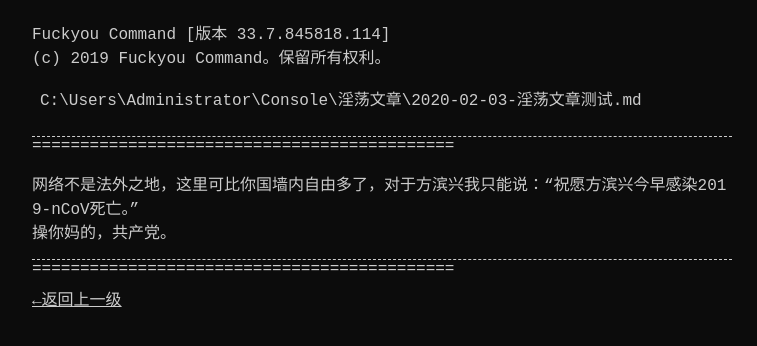
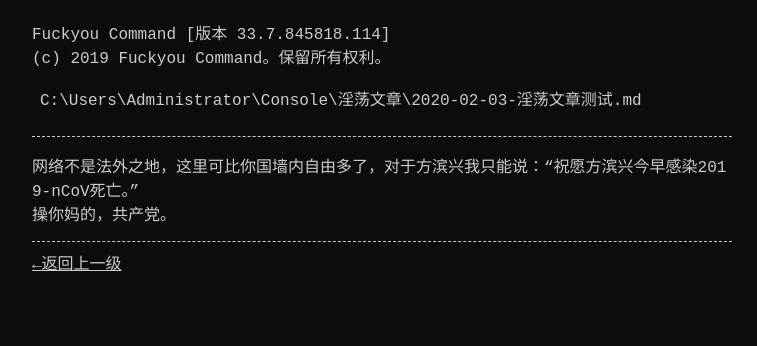
Before and after one commit to loveandrevolution/console, a Jekyll site: the page built from _posts/2020-02-03-淫荡文章测试.md, in a window 1280 px wide. Shown: the top 346 px of the page, without its empty margins (258-1015 px from the left). Built offline with Jekyll 4.4.1, drawn with Linux system fonts in a browser that asks for light colours.

Commit message:
Update post.html

```diff
--- a/_layouts/post.html
+++ b/_layouts/post.html
@@ -2,7 +2,7 @@
 layout: default
 ---
 &ensp;C:\Users\{{ site.author }}\{{ site.title }}\{{ page.categories }}\{{ page.date | date: '%Y-%m-%d'}}-{{ page.title }}.md<br/><br/>
-<div class="cutter">============================================</div>
+<div class="cutter"></div>
 {{ page.content}}
-<div class="cutter">============================================</div>
+<div class="cutter"></div>
 <a href="{{ site.url }}\{{ page.categories }}">←返回上一级</a>
```
